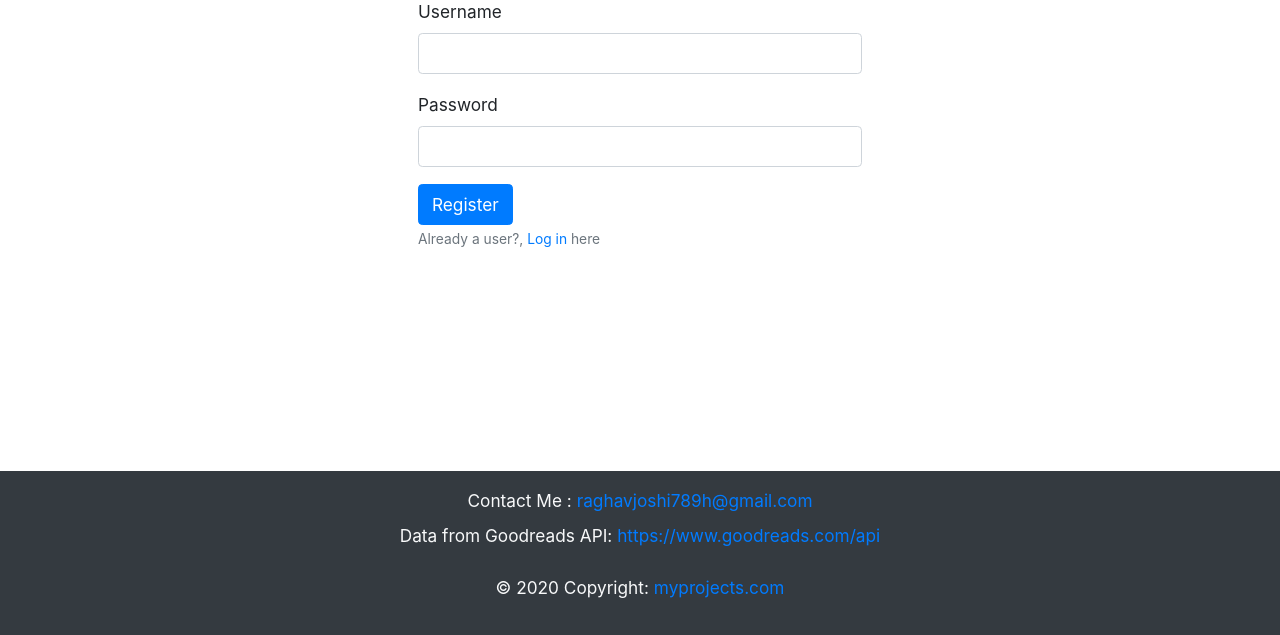
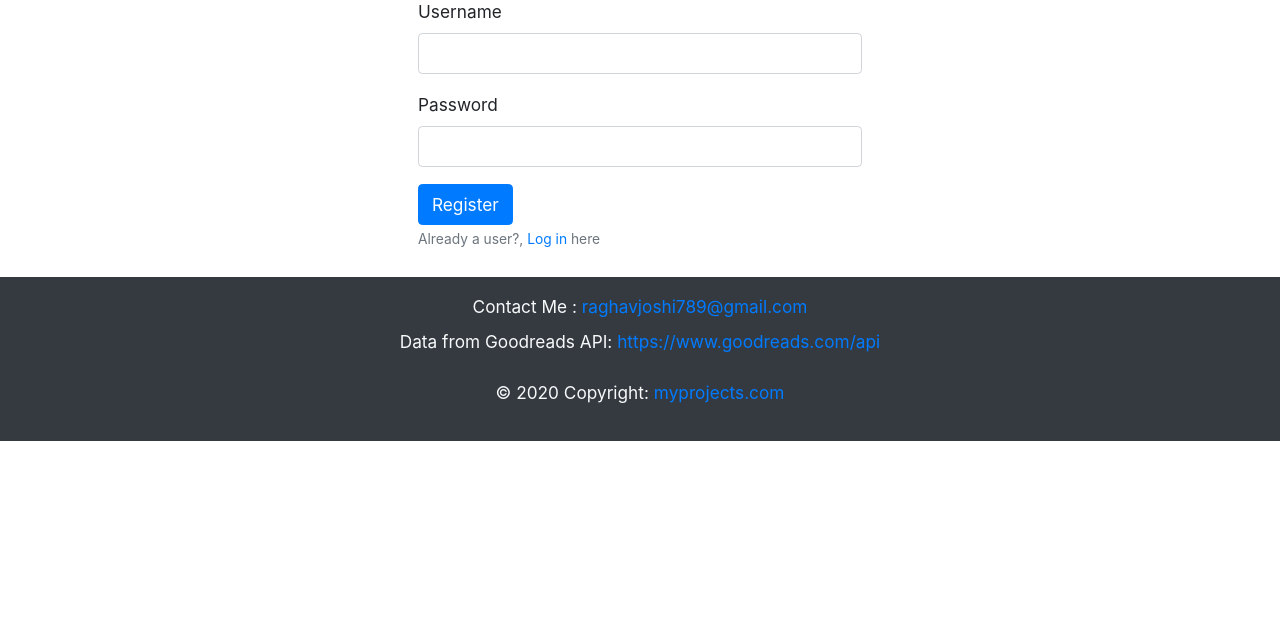
Before and after one commit to J-Raghav/book-ratings, a Flask app: page /register in a window 1280 px wide. Shown: the part 165-800 px from the top of the page. Run offline with Flask 2, Linux system fonts and the light colour scheme; some libraries are stand-ins or nearby versions.

Commit message:
Fixed minor issues

```diff
--- a/application.py
+++ b/application.py
@@ -210,6 +210,8 @@ def book(isbn):
         }
     ).fetchall()
 
+    reviews = { i:i.username for i in reviews}
+
     return render_template('book.html', title=book.title , book=book, reviews=reviews)
 
 @app.route('/post/<string:isbn>',methods=["POST"])
--- a/static/css/master.css
+++ b/static/css/master.css
@@ -14,10 +14,8 @@ h2{
 h3{
   font-size: 1rem;
 }
-footer{
-  position: absolute;
-  bottom: 0;
-}
+
+
 article .card{
   padding:1px;
 }
--- a/templates/book.html
+++ b/templates/book.html
@@ -39,7 +39,7 @@
 
     <p><a href='review-cont' data-toggle='collapse' data-target='#review-cont' data-parent='#parent'>Reviews</a> ({{g.len(reviews)}} reviews)</p>
     <div id="review-cont" class='collapse'>
-      {% for review in reviews %}
+      {% for review in reviews.values() %}
         <div class="card review">
           <div class="card-header">
             <b>{{ review.username }}</b>
--- a/templates/layout.html
+++ b/templates/layout.html
@@ -44,7 +44,7 @@
 
     <footer class="container-fluid bg-dark text-light page-footer font-small mt-4 p-2">
       <div class="text-center my-2">
-        Contact Me : <a href="mailto:raghavjoshi789@gmail.com">raghavjoshi789h@gmail.com</a>
+        Contact Me : <a href="mailto:raghavjoshi789@gmail.com">raghavjoshi789@gmail.com</a>
       </div>
       <div class="text-center my-2">Data from Goodreads API:
         <a class='' href="https://www.goodreads.com/api">https://www.goodreads.com/api</a>
```
